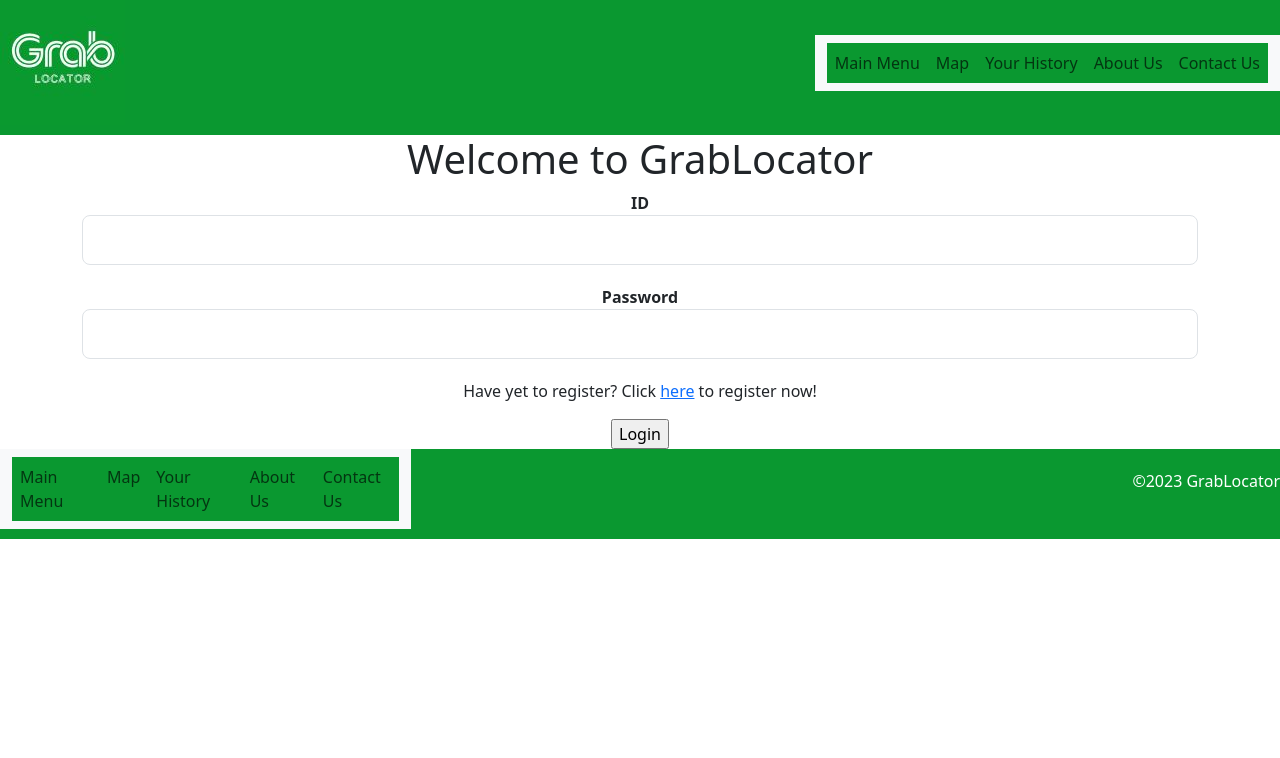
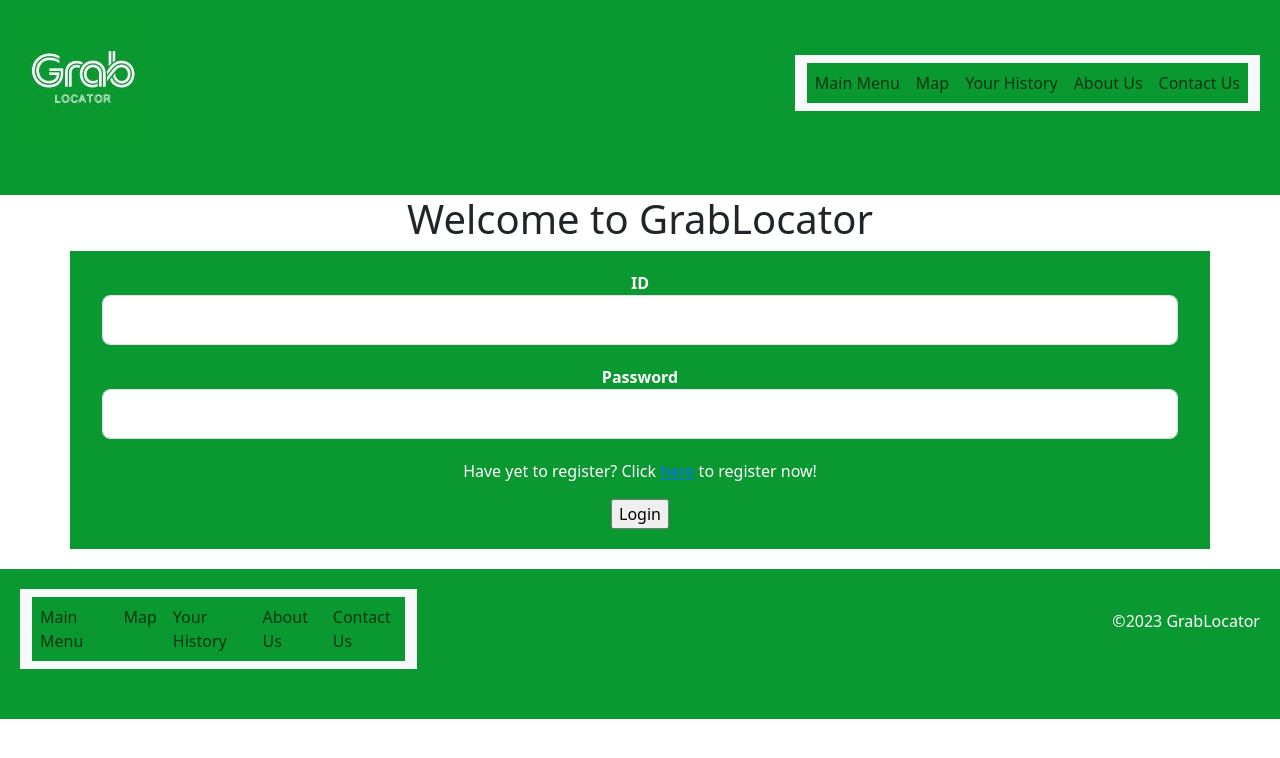
Before and after one commit to deanalex-buno95/sp512023_cp3407_grp5_grablocator, a Flask app: page /login in a window 1280 px wide. Shown: the top 758 px of the page. Run offline with Flask 3, Linux system fonts and the light colour scheme.

Commit message:
make a box for login pages with grab colour as background colour

```diff
--- a/static/style.css
+++ b/static/style.css
@@ -26,6 +26,14 @@ header,footer {
 /*
 Content
  */
+
+.row{
+        background-color: #0A9830;
+        padding: 20px;
+        margin: 20px;
+    color: white;
+
+}
 .form-group {
   margin-bottom: 20px;
 }
```
